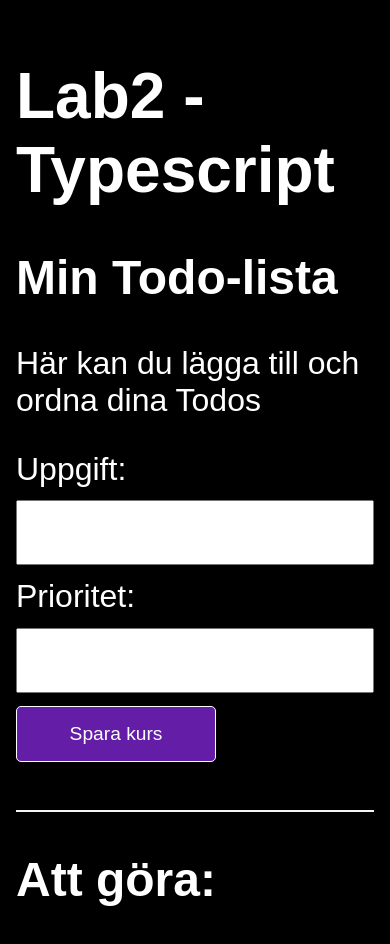
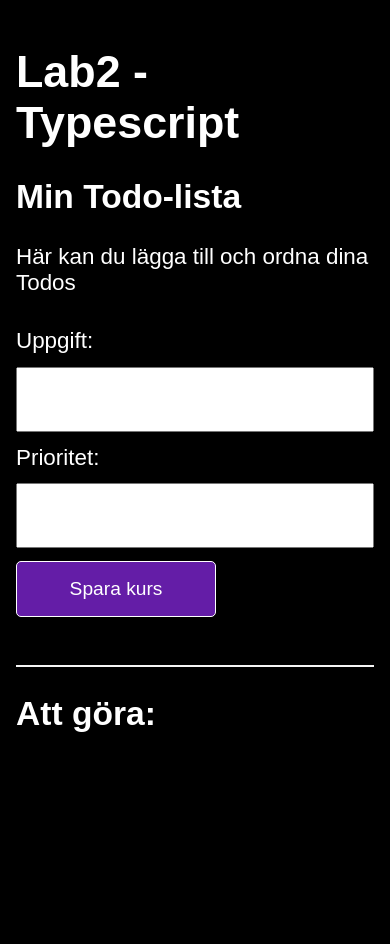
Before and after one commit to Safe-Pizza/DT208G_Laboration2, a website built with Vite: page index.html in a window 390 px wide. After the commit the page ends 844 px from the top, so only its background shows below. Built offline with nearby package versions, Linux system fonts and the light colour scheme.

Commit message:
lägger till media query för mobil

```diff
--- a/src/style.css
+++ b/src/style.css
@@ -85,3 +85,9 @@
   color: black;
   border-radius: 5px;
 }
+
+@media screen and (max-width: 600px) {
+  body {
+    font-size: 1.4rem;
+  }
+}
```
